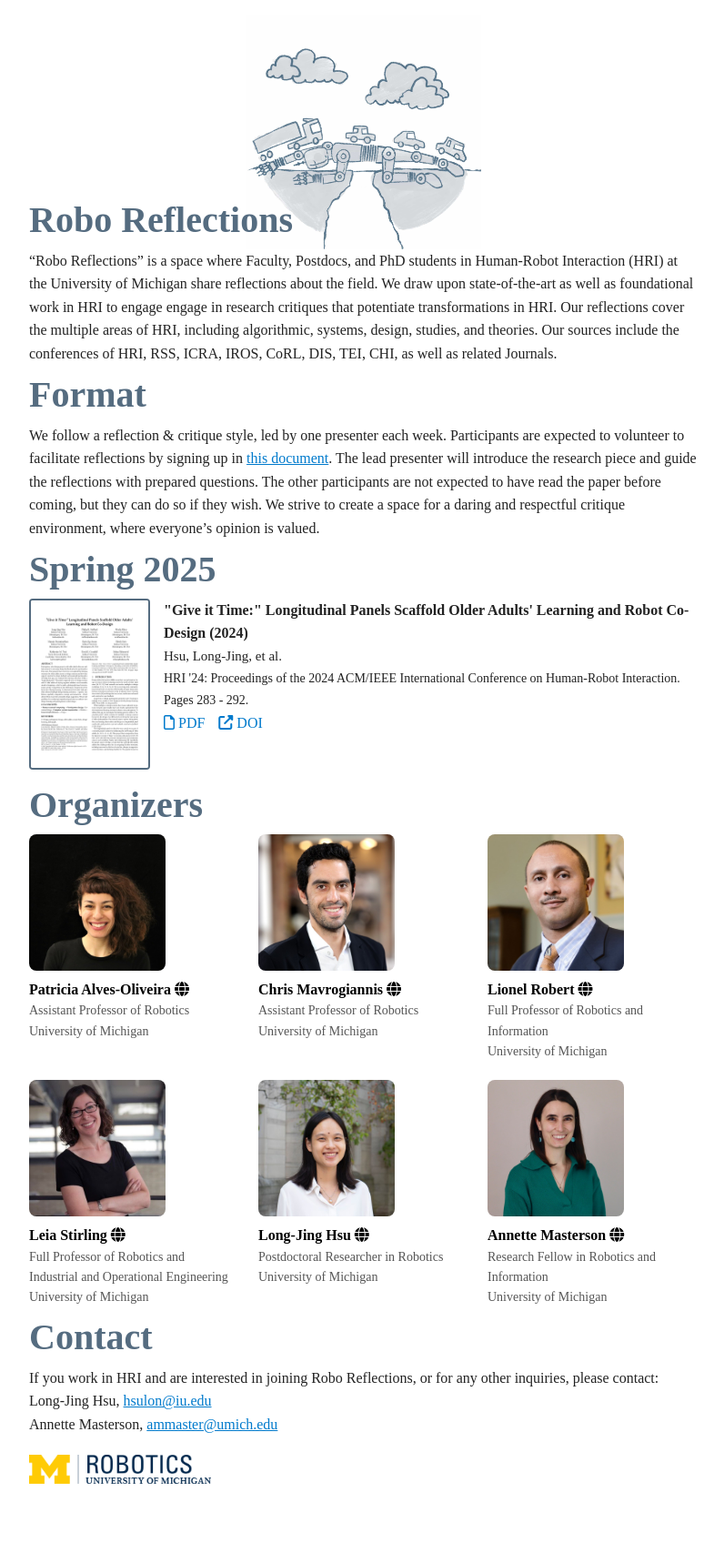
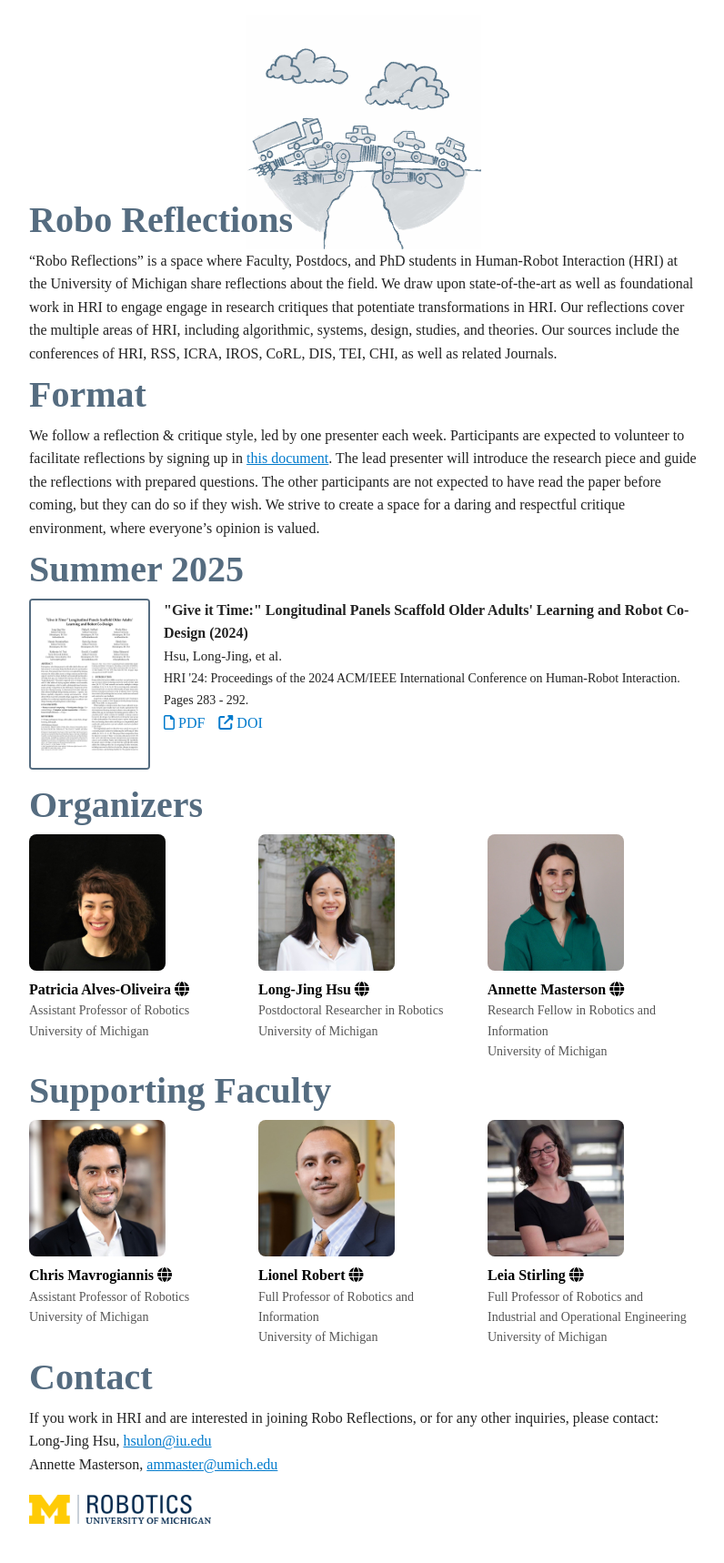
Before and after one commit to studiorobot/robo-reflections, a Jekyll site: the page built from index.html, in a window 1280 px wide. Shown: the whole page at 91% size, without its empty margins (240-1036 px from the left). Built offline with Jekyll 4.4.1, drawn with Linux system fonts in a browser that asks for light colours; some web fonts are replaced; before the commit the page ends 1674 px from its top, so only the background shows below that.

Commit message:
update organizers section

```diff
--- a/_data/papers.yml
+++ b/_data/papers.yml
@@ -1,4 +1,4 @@
-Spring 2025:
+Summer 2025:
   - title: >
       "Give it Time:" Longitudinal Panels Scaffold Older Adults' Learning and Robot Co-Design (2024)
     authors: Hsu, Long-Jing, et al.
--- a/index.html
+++ b/index.html
@@ -62,11 +62,10 @@ layout: default
         }
       }
     </style>
-    {{ site.data.site.intro | markdownify | replace: '<a', '<a target="_blank"' | remove: '<p>' | remove: '</p>'}}
-      <h2>Format</h2>
-      {{ site.data.site.format | markdownify | replace: '<a', '<a target="_blank"' | remove: '<p>' | remove: '</p>'}}
-        {% for semester in site.data.papers reversed %}
-        <div class="row">
+    {{ site.data.site.intro | markdownify | replace: '<a', '<a target="_blank"' | remove: '<p>' | remove: '</p>' }} <h2>
+      Format</h2>
+      {{ site.data.site.format | markdownify | replace: '<a', '<a target="_blank"' | remove: '<p>' | remove: '</p>' }}
+        {% for semester in site.data.papers reversed %} <div class="row">
         <div>
           <div style="padding-left:0px;">
             <h2>{{ semester[0] }}</h2>
@@ -125,12 +124,16 @@ layout: default
   </div>
   {% endfor %}
   <div class="participants-section">
-          <h2>Organizers</h2>
+    {% assign sections = site.data.people %}
+    {% for section in sections %}
+    {% assign section_name = section[0] %}
+    {% assign people = section[1] %}
+
+    <h2>{{ section_name }}</h2>
     <div class="participants">
-            {% assign participants = site.data.organizers %}
-            {% for participant in participants %}
+      {% for participant in people %}
       <div class="participant">
-              <img src="assets/images/organizers/{{participant.img }}" alt="{{ participant.name }}"
+        <img src="assets/images/organizers/{{ participant.img }}" alt="{{ participant.name }}"
           class="participant-image">
         <h3 class="participant-name">
           {{ participant.name }}
@@ -153,13 +156,15 @@ layout: default
       </div>
       {% endfor %}
     </div>
+    {% endfor %}
   </div>
+
   <div class="section">
     <h2>Contact</h2>
-          {{ site.data.site.contact | markdownify | replace: '<a', '<a target="_blank"' | remove: '<p>' | remove: '</p>'}}
+    {{ site.data.site.contact | markdownify | replace: '<a', '<a target="_blank"' | remove: '<p>' | remove: '</p>' }}
       </div>
-        <footer style="margin-top:20px; padding-bottom:20px;"><a href="https://robotics.umich.edu/" target="_blank"><img src="assets/images/robotics.png"
-              style="width:200px;"></a>
+      <footer style="margin-top:20px; padding-bottom:20px;"><a href="https://robotics.umich.edu/" target="_blank"><img
+            src="assets/images/robotics.png" style="width:200px;"></a>
       </footer>
   </div>
 </body>
```
Also changed, not shown: _data/organizers.yml (deleted, +0 -35 lines), _data/people.yml (added, +37 -0 lines). Lines whose indentation alone changed are shown as unchanged.
